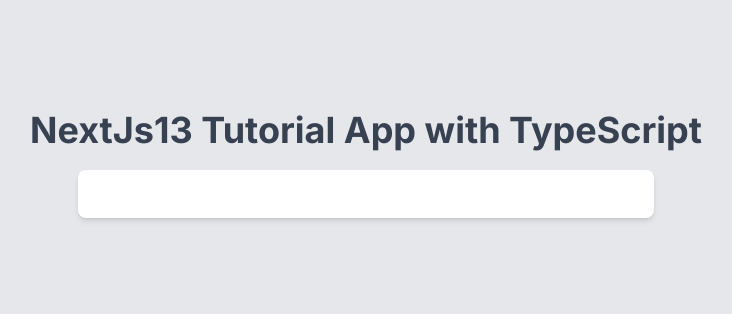
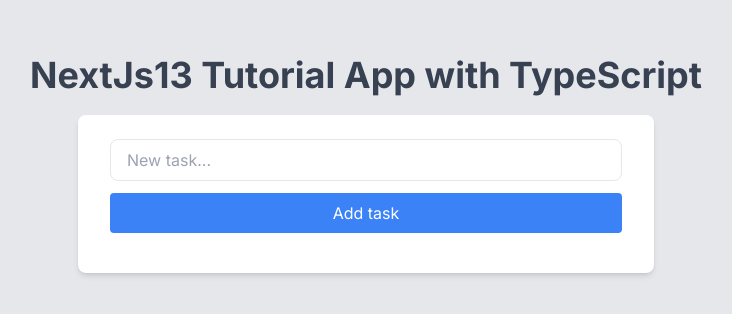
Before and after one commit to taisei-ugawa-climber/nextjs-ts-tutorial, a Next.js app: page / in a window 1280 px wide. Shown: the part 172-486 px from the top of the page, without its empty margins (274-1006 px from the left). Built offline with nearby package versions, Linux system fonts and the light colour scheme; data requests are answered from the project's data file.

Commit message:
feat: add Todo component process

```diff
--- a/pages/api/todo.ts
+++ b/pages/api/todo.ts
@@ -1,7 +1,7 @@
 import { TodoType } from "@/app/types/todo"
 
 // TODO: FireBase or DynamoDB運用に変更してみる。現在はjsonサーバーなので下記を定義
-const baseUrl = "http://localhost:4000/"
+const baseUrl = "http://localhost:4000"
 
 export const getTodos = async (): Promise<TodoType[]> => {
     const res = await fetch(`${baseUrl}/todos`, { cache: "no-store" })
--- a/src/app/components/Todo/index.tsx
+++ b/src/app/components/Todo/index.tsx
@@ -1,23 +1,61 @@
+"use client"
+import { ChangeEvent, FormEvent, useState } from "react";
+import { useRouter } from "next/navigation";
+import { v4 as uuidv4 } from "uuid";
+
 import { TodoType } from "@/app/types/todo";
+import { addTodo } from "../../../../pages/api/todo";
 
 interface TodoListProps {
     todos: TodoType[];
 }
 
-export function TodoList({ todos }: TodoListProps) {
+export const TodoList = ({ todos }: TodoListProps): JSX.Element => {
     return (
         <></>
-    );
+    )
 }
 
-export function AddTodo() {
+export const TodoItem = (): JSX.Element => {
     return (
         <></>
-    );
+    )
 }
 
-export function TodoItem() {
+export const AddTodo = (): JSX.Element => {
+
+    const router = useRouter();
+    const [newTodo, setNewTodo] = useState<string>("");
+
+    const handleSubmit = async (e: FormEvent) => {
+
+        e.preventDefault()
+
+        const now = new Date().toISOString();
+
+        await addTodo({
+            'id': uuidv4(),
+            'name': newTodo,
+            'created_at': now,
+            'updated_at': now,
+            'deleted_at': null,
+        })
+
+        router.refresh();
+    }
+
     return (
-        <></>
-    );
+        <form className="mb-4 space-y-3" onSubmit={handleSubmit}>
+            <input
+                value={newTodo}
+                onChange={(e: ChangeEvent<HTMLInputElement>) => setNewTodo(e.target.value)}
+                className="w-full px-4 py-2 border rounded-lg focus:outline-none focus:border-blue-400"
+                type="text"
+                placeholder="New task..."
+            />
+            <button className="w-full px-4 py-2 text-white bg-blue-500 rounded transform transition-transform duration-200 hover:bg-blue-400 hover:scale-95">
+                Add task
+            </button>
+        </form>
+    )
 }
--- a/src/app/globals.css
+++ b/src/app/globals.css
@@ -1,27 +1,3 @@
 @tailwind base;
 @tailwind components;
 @tailwind utilities;
-
-:root {
-  --foreground-rgb: 0, 0, 0;
-  --background-start-rgb: 214, 219, 220;
-  --background-end-rgb: 255, 255, 255;
-}
-
-@media (prefers-color-scheme: dark) {
-  :root {
-    --foreground-rgb: 255, 255, 255;
-    --background-start-rgb: 0, 0, 0;
-    --background-end-rgb: 0, 0, 0;
-  }
-}
-
-body {
-  color: rgb(var(--foreground-rgb));
-  background: linear-gradient(
-      to bottom,
-      transparent,
-      rgb(var(--background-end-rgb))
-    )
-    rgb(var(--background-start-rgb));
-}
--- a/src/app/types/todo.ts
+++ b/src/app/types/todo.ts
@@ -4,7 +4,6 @@ type ISODateString = string;
 export type TodoType = {
     id: string;  // Unique identifier for the Todo
     name: string;  // Short name or title of the Todo
-    content: string;  // Detailed content or description
     created_at: ISODateString;  // Date when the Todo was created
     updated_at: ISODateString;  // Date when the Todo was last updated
     deleted_at: null | ISODateString;  // Date when the Todo was deleted, or null if not deleted
--- a/src/data/todos.json
+++ b/src/data/todos.json
@@ -23,6 +23,13 @@
       "created_at": "20230822",
       "updated_at": "20230822",
       "deleted_at": null
+    },
+    {
+      "id": "3a47f38e-29d6-4e2e-8eb7-7c2ed3be82c4",
+      "name": "new",
+      "created_at": "2023-08-23T01:41:42.914Z",
+      "updated_at": "2023-08-23T01:41:42.914Z",
+      "deleted_at": null
     }
   ]
 }
```
Lines whose indentation alone changed are shown as unchanged.
